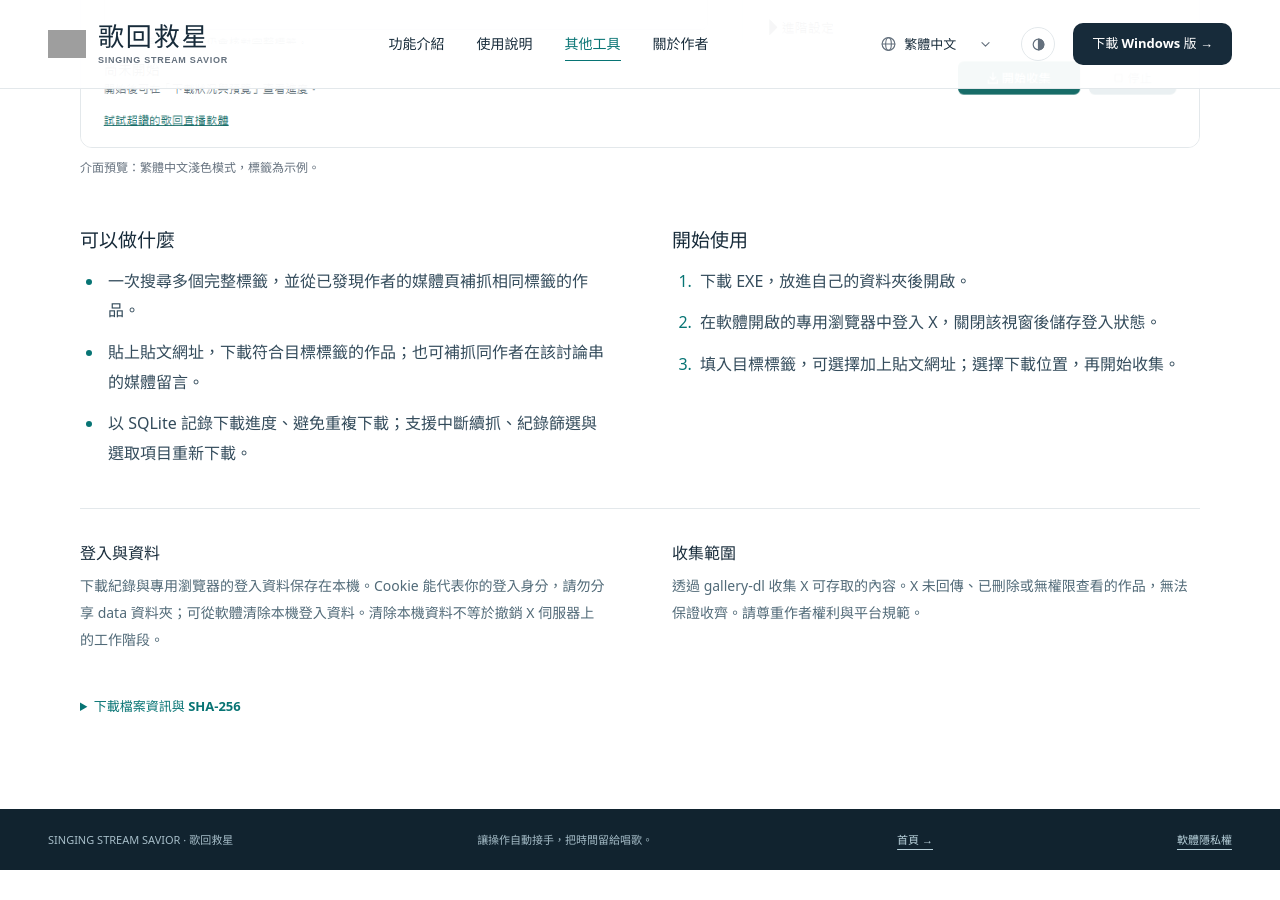
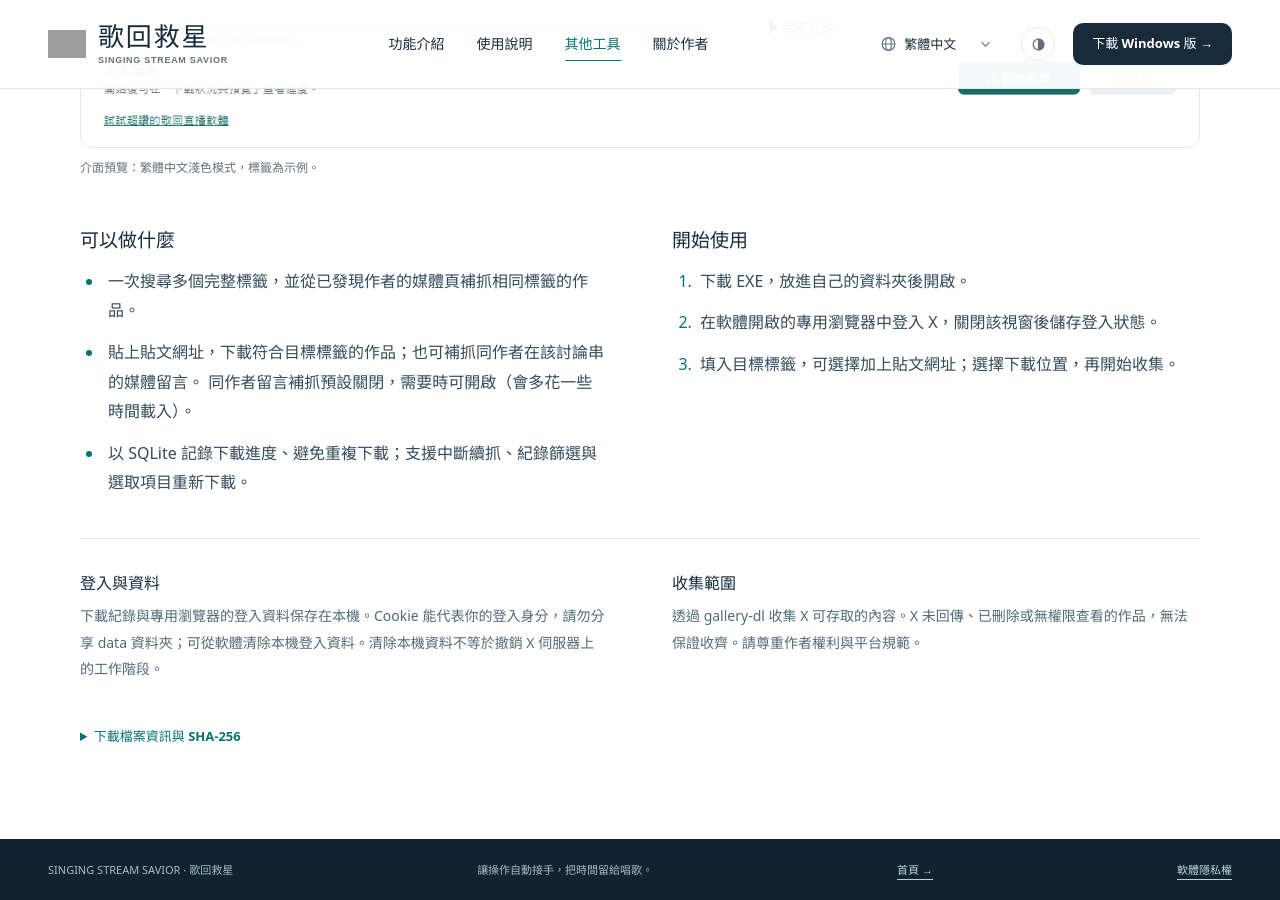
Before and after one commit to NoonIsAwesome/Singing-Stream-Savior-Manual, a Jekyll site: the page built from other-tools.html, in a window 1280 px wide and 900 px high, scrolled down 1246 px. Built offline with Jekyll 4.4.1, drawn with Linux system fonts in a browser that asks for light colours; before the commit the page ends 2116 px from its top, so only the background shows below that; grey boxes are pictures that could not be loaded.

```diff
--- a/_data/other_tools.json
+++ b/_data/other_tools.json
@@ -100,18 +100,18 @@
     {
       "id": "fanart-downloader",
       "name": "FanArtDownloader",
-      "version": "3.0.0.0",
+      "version": "3.0.0.1",
       "repository": "https://github.com/NoonIsAwesome/XFanArtDownloader",
       "filename": "XFanArtDownloader.exe",
-      "bytes": 62289835,
-      "sha256": "0e20c39a0a97946ded4a118932b402be41c76ac87f8fda21bd74cb0918ec9d65",
-      "mirror_url": "https://github.com/NoonIsAwesome/XFanArtDownloader/releases/download/v3.0.0.0/XFanArtDownloader.exe",
+      "bytes": 62297759,
+      "sha256": "5d4598dfc803aeed294d4e801120fd1e175e814875e40e6504025e4f54478413",
+      "mirror_url": "https://github.com/NoonIsAwesome/XFanArtDownloader/releases/download/v3.0.0.1/XFanArtDownloader.exe",
       "text": {
         "zh-TW": {
           "summary": "把 X 上的 FanArt 圖片與影片，依指定標籤收集到電腦。",
           "features": [
             "一次搜尋多個完整標籤，並從已發現作者的媒體頁補抓相同標籤的作品。",
-            "貼上貼文網址，下載符合目標標籤的作品；也可補抓同作者在該討論串的媒體留言。",
+            "貼上貼文網址，下載符合目標標籤的作品；也可補抓同作者在該討論串的媒體留言。 同作者留言補抓預設關閉，需要時可開啟（會多花一些時間載入）。",
             "以 SQLite 記錄下載進度、避免重複下載；支援中斷續抓、紀錄篩選與選取項目重新下載。"
           ],
           "steps": [
@@ -126,7 +126,7 @@
           "summary": "按指定标签，将 X 上的 FanArt 图片与视频收集到电脑。",
           "features": [
             "一次搜索多个完整标签，并从已发现作者的媒体页补抓相同标签的作品。",
-            "粘贴帖子链接，下载符合目标标签的作品；还可补抓同一作者在该讨论串的媒体回复。",
+            "粘贴帖子链接，下载符合目标标签的作品；还可补抓同一作者在该讨论串的媒体回复。 同一作者回复补抓默认关闭，需要时可开启（会多花一些时间加载）。",
             "使用 SQLite 记录下载进度、避免重复下载；支持中断续抓、记录筛选和选中项目重新下载。"
           ],
           "steps": [
@@ -141,7 +141,7 @@
           "summary": "Collect FanArt images and videos from X on your computer using the tags you choose.",
           "features": [
             "Search multiple exact tags and backfill matching works from discovered authors’ media pages.",
-            "Paste post URLs to download works matching your target tags. Also collect media replies by the same author in those threads.",
+            "Paste post URLs to download works matching your target tags. Also collect media replies by the same author in those threads. Same-author reply backfill is off by default; enable it when needed (takes extra time to load).",
             "Keep progress in SQLite, avoid duplicates, resume unfinished sources, filter history and download selected items again."
           ],
           "steps": [
@@ -156,7 +156,7 @@
           "summary": "指定したタグを使って、X の FanArt 画像・動画をパソコンに収集します。",
           "features": [
             "複数の完全一致タグを検索し、見つかった作者のメディアページから同じタグの作品を補完します。",
-            "投稿 URL を貼り付けて、指定タグに一致する作品をダウンロード。同じスレッド内にある同一作者のメディア付き返信も収集できます。",
+            "投稿 URL を貼り付けて、指定タグに一致する作品をダウンロード。同じスレッド内にある同一作者のメディア付き返信も収集できます。 同一作者の返信の追加収集は初期設定でオフです。必要な場合に有効にできます（読み込みに時間がかかります）。",
             "SQLite で進捗を記録し、重複を防止。中断した収集の再開、履歴の絞り込み、選択した項目の再ダウンロードに対応します。"
           ],
           "steps": [
@@ -171,7 +171,7 @@
           "summary": "지정한 태그로 X의 FanArt 이미지와 동영상을 컴퓨터에 모읍니다.",
           "features": [
             "여러 태그를 정확히 일치하는 방식으로 검색하고, 발견한 작성자의 미디어 페이지에서 같은 태그의 작품을 보완 수집합니다.",
-            "게시물 URL을 붙여 넣어 대상 태그와 일치하는 작품을 다운로드합니다. 같은 스레드에 있는 동일 작성자의 미디어 답글도 수집할 수 있습니다.",
+            "게시물 URL을 붙여 넣어 대상 태그와 일치하는 작품을 다운로드합니다. 같은 스레드에 있는 동일 작성자의 미디어 답글도 수집할 수 있습니다. 동일 작성자 답글 추가 수집은 기본적으로 꺼져 있습니다. 필요할 때 켤 수 있습니다 (불러오는 데 시간이 더 걸립니다).",
             "SQLite로 진행 상황을 기록하고 중복을 방지합니다. 중단한 수집 재개, 기록 필터, 선택 항목 다시 다운로드를 지원합니다."
           ],
           "steps": [
@@ -184,7 +184,7 @@
         }
       },
       "screenshot": "/assets/images/other-tools-fanart-3.0.png",
-      "download_url": "https://downloads.noonisawesome.dev/fanart-downloader/3.0.0.0/builds/0e20c39a0a97946d/XFanArtDownloader.exe"
+      "download_url": "https://downloads.noonisawesome.dev/fanart-downloader/3.0.0.1/XFanArtDownloader.exe"
     }
   ]
 }
--- a/scripts/test-other-tools.mjs
+++ b/scripts/test-other-tools.mjs
@@ -30,7 +30,8 @@ test('tool releases have one complete metadata authority and five complete trans
     if (tool.id === 'fanart-downloader') {
       // 同版號重建使用內容識別路徑，避免 immutable 快取送出舊檔。
       // Rebuilds keep their version and use a content-specific path to avoid stale immutable caches.
-      assert.equal(tool.download_url, `https://downloads.noonisawesome.dev/${tool.id}/${tool.version}/builds/${tool.sha256.slice(0, 16)}/${tool.filename}`);
+      const releaseBase = `https://downloads.noonisawesome.dev/${tool.id}/${tool.version}/`;
+      assert.ok([`${releaseBase}${tool.filename}`, `${releaseBase}builds/${tool.sha256.slice(0, 16)}/${tool.filename}`].includes(tool.download_url));
       assert.equal(tool.mirror_url, toolReleaseUrl(tool));
     }
     for (const locale of toolLocales) {
```
Also changed, not shown: assets/images/other-tools-fanart-3.0.png.
